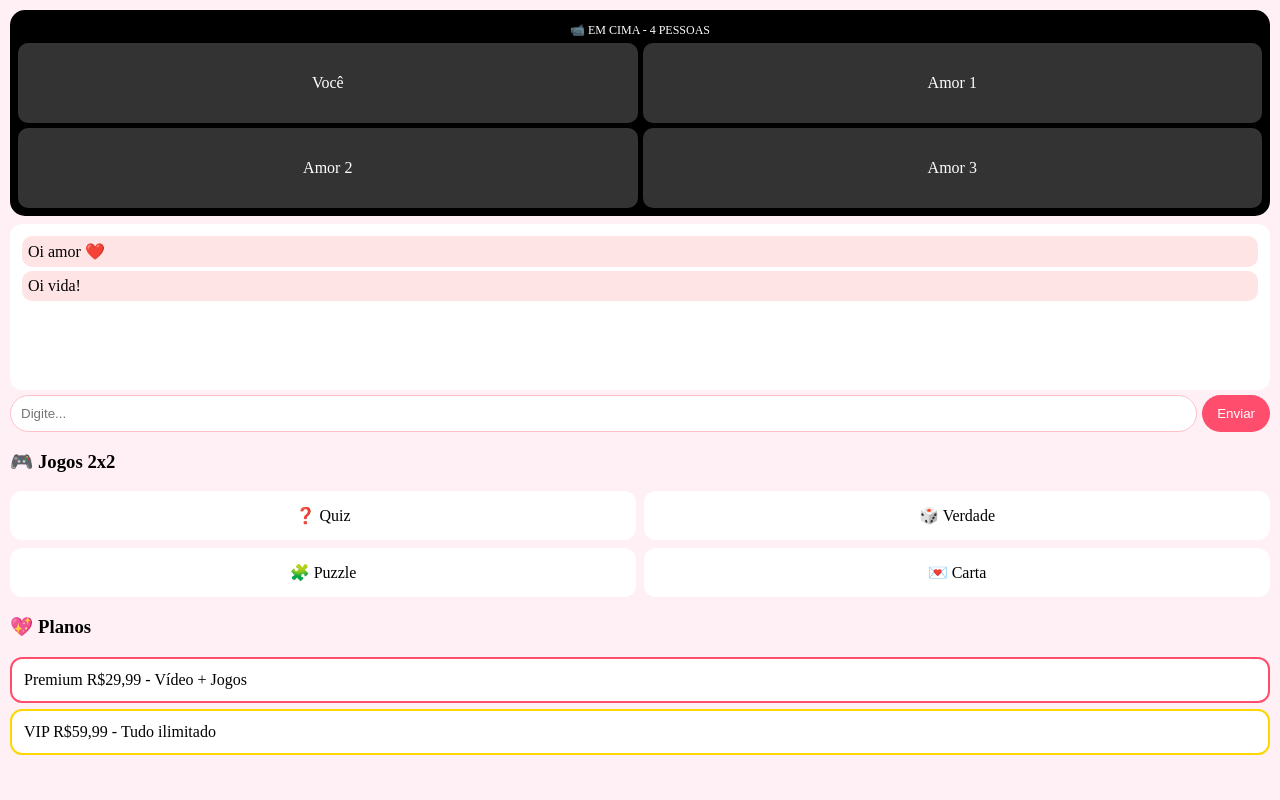
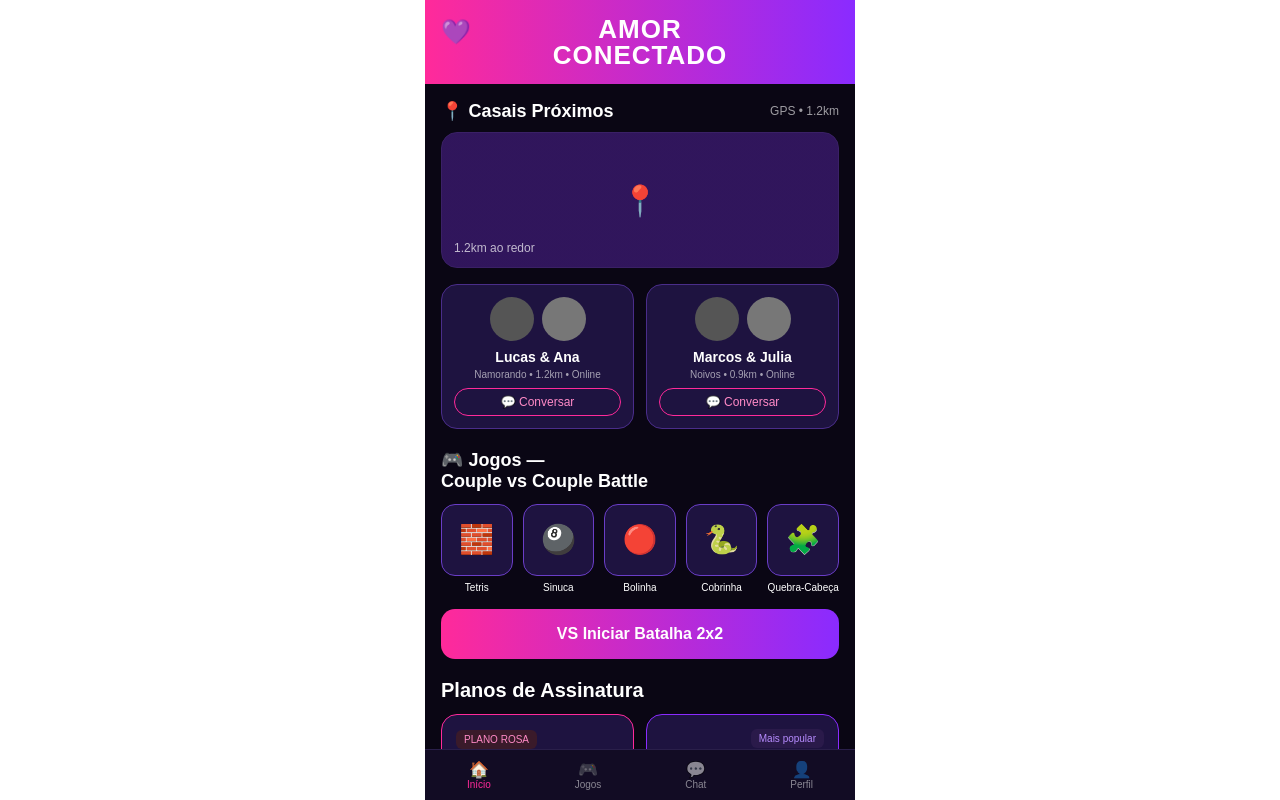
Before and after one commit to davidabelha7-svg/amor-conectado, a Next.js app: page / in a window 1280 px wide. Shown: the top 800 px of the page. Built offline with nearby package versions, Linux system fonts and the light colour scheme.

Commit message:
Update page.tsx

```diff
--- a/app/page.tsx
+++ b/app/page.tsx
@@ -1,32 +1,89 @@
-"use client"
-import { useState } from "react"
-export default function Page(){
-const [t,setT]=useState("")
-const [m,setM]=useState(["Oi amor ❤️","Oi vida!"])
-return(<div style={{background:"#fff0f5",minHeight:"100vh",padding:10}}>
-<div style={{background:"#000",borderRadius:15,padding:8}}>
-<p style={{color:"#fff",textAlign:"center",fontSize:12,margin:5}}>📹 EM CIMA - 4 PESSOAS</p>
-<div style={{display:"grid",gridTemplateColumns:"1fr 1fr",gap:5}}>
-<div style={{background:"#333",height:80,borderRadius:10,color:"#fff",display:"flex",alignItems:"center",justifyContent:"center"}}>Você</div>
-<div style={{background:"#333",height:80,borderRadius:10,color:"#fff",display:"flex",alignItems:"center",justifyContent:"center"}}>Amor 1</div>
-<div style={{background:"#333",height:80,borderRadius:10,color:"#fff",display:"flex",alignItems:"center",justifyContent:"center"}}>Amor 2</div>
-<div style={{background:"#333",height:80,borderRadius:10,color:"#fff",display:"flex",alignItems:"center",justifyContent:"center"}}>Amor 3</div>
-</div></div>
-<div style={{background:"#fff",borderRadius:12,padding:8,marginTop:8,height:150,overflow:"auto"}}>
-{m.map((x,i)=><div key={i} style={{background:"#ffe4e6",padding:6,borderRadius:10,margin:4}}>{x}</div>)}
-</div>
-<div style={{display:"flex",gap:5,marginTop:5}}>
-<input value={t} onChange={e=>setT(e.target.value)} style={{flex:1,padding:10,borderRadius:20,border:"1px solid pink"}} placeholder="Digite..." />
-<button onClick={()=>{if(t){setM([...m,t]);setT("")}}} style={{background:"#ff4d6d",color:"#fff",border:0,borderRadius:20,padding:"0 15px"}}>Enviar</button>
-</div>
-<h3>🎮 Jogos 2x2</h3>
-<div style={{display:"grid",gridTemplateColumns:"1fr 1fr",gap:8}}>
-<div style={{background:"#fff",padding:15,borderRadius:12,textAlign:"center"}}>❓ Quiz</div>
-<div style={{background:"#fff",padding:15,borderRadius:12,textAlign:"center"}}>🎲 Verdade</div>
-<div style={{background:"#fff",padding:15,borderRadius:12,textAlign:"center"}}>🧩 Puzzle</div>
-<div style={{background:"#fff",padding:15,borderRadius:12,textAlign:"center"}}>💌 Carta</div>
-</div>
-<h3>💖 Planos</h3>
-<div style={{background:"#fff",padding:12,borderRadius:12,border:"2px solid #ff4d6d",marginBottom:6}}>Premium R$29,99 - Vídeo + Jogos</div>
-<div style={{background:"#fff",padding:12,borderRadius:12,border:"2px solid gold"}}>VIP R$59,99 - Tudo ilimitado</div>
-</div>)}
+"use client";
+import { useState } from "react";
+
+export default function Page() {
+  return (
+    <div style={{background:"#0a0614", minHeight:"100vh", color:"white", fontFamily:"sans-serif", maxWidth:"430px", margin:"0 auto", paddingBottom:"90px"}}>
+      {/* HEADER */}
+      <div style={{background:"linear-gradient(90deg,#ff2a9a,#8a2bff)", padding:"16px", textAlign:"center", position:"relative"}}>
+        <div style={{position:"absolute", left:"16px", top:"18px", fontSize:"24px"}}>💜</div>
+        <h1 style={{margin:0, fontSize:"26px", fontWeight:"900", letterSpacing:"1px", lineHeight:"1"}}>AMOR<br/>CONECTADO</h1>
+      </div>
+
+      {/* CASAIS PROXIMOS */}
+      <div style={{padding:"16px"}}>
+        <div style={{display:"flex", justifyContent:"space-between", alignItems:"center", marginBottom:"10px"}}>
+          <h2 style={{margin:0, fontSize:"18px"}}>📍 Casais Próximos</h2>
+          <span style={{fontSize:"12px", opacity:0.6}}>GPS • 1.2km</span>
+        </div>
+        <div style={{background:"#1a1033", borderRadius:"16px", padding:"12px", border:"1px solid #3a2066", height:"110px", position:"relative", backgroundImage:"linear-gradient(rgba(138,43,255,0.2), rgba(138,43,255,0.2))", display:"flex", alignItems:"flex-end"}}>
+          <span style={{fontSize:"12px", opacity:0.7}}>1.2km ao redor</span>
+          <div style={{position:"absolute", left:"50%", top:"50%", transform:"translate(-50%,-50%)", fontSize:"30px"}}>📍</div>
+        </div>
+      </div>
+
+      {/* CARDS */}
+      <div style={{display:"grid", gridTemplateColumns:"1fr 1fr", gap:"12px", padding:"0 16px"}}>
+        {[
+          {nome:"Lucas & Ana", status:"Namorando • 1.2km • Online"},
+          {nome:"Marcos & Julia", status:"Noivos • 0.9km • Online"}
+        ].map((c,i)=>(
+          <div key={i} style={{background:"#1e1340", borderRadius:"16px", padding:"12px", textAlign:"center", border:"1px solid #4a2d8a"}}>
+            <div style={{display:"flex", justifyContent:"center", gap:"8px", marginBottom:"8px"}}>
+              <div style={{width:"44px", height:"44px", borderRadius:"50%", background:"#555"}}></div>
+              <div style={{width:"44px", height:"44px", borderRadius:"50%", background:"#777"}}></div>
+            </div>
+            <div style={{fontWeight:"bold", fontSize:"14px"}}>{c.nome}</div>
+            <div style={{fontSize:"10px", opacity:0.6, margin:"4px 0 8px"}}>{c.status}</div>
+            <button style={{background:"transparent", border:"1px solid #ff2a9a", color:"#ff8ac6", borderRadius:"20px", padding:"6px 14px", fontSize:"12px", width:"100%"}}>💬 Conversar</button>
+          </div>
+        ))}
+      </div>
+
+      {/* JOGOS */}
+      <div style={{padding:"20px 16px 0"}}>
+        <h2 style={{margin:"0 0 12px", fontSize:"18px"}}>🎮 Jogos —<br/>Couple vs Couple Battle</h2>
+        <div style={{display:"grid", gridTemplateColumns:"repeat(5,1fr)", gap:"10px"}}>
+          {[
+            {n:"Tetris", e:"🧱"},
+            {n:"Sinuca", e:"🎱"},
+            {n:"Bolinha", e:"🔴"},
+            {n:"Cobrinha", e:"🐍"},
+            {n:"Quebra-Cabeça", e:"🧩"},
+          ].map(j=>(
+            <div key={j.n} style={{textAlign:"center"}}>
+              <div style={{background:"#1e1340", borderRadius:"14px", aspectRatio:"1", display:"flex", alignItems:"center", justifyContent:"center", fontSize:"28px", border:"1px solid #6a3dc7"}}>{j.e}</div>
+              <div style={{fontSize:"10px", marginTop:"6px"}}>{j.n}</div>
+            </div>
+          ))}
+        </div>
+        <button style={{marginTop:"16px", width:"100%", background:"linear-gradient(90deg,#ff2a9a,#8a2bff)", border:"none", borderRadius:"14px", padding:"16px", color:"white", fontWeight:"bold", fontSize:"16px"}}>VS Iniciar Batalha 2x2</button>
+      </div>
+
+      {/* PLANOS */}
+      <div style={{padding:"20px 16px"}}>
+        <h2 style={{margin:"0 0 12px", fontSize:"20px", fontWeight:"bold"}}>Planos de Assinatura</h2>
+        <div style={{display:"grid", gridTemplateColumns:"1fr 1fr", gap:"12px"}}>
+          <div style={{border:"1px solid #ff2a9a", borderRadius:"16px", padding:"14px", background:"#1e1340"}}>
+            <div style={{background:"#3a1a2a", color:"#ff8ac6", fontSize:"10px", padding:"4px 8px", borderRadius:"6px", display:"inline-block"}}>PLANO ROSA</div>
+            <div style={{color:"#ff2a9a", fontSize:"26px", fontWeight:"900", margin:"8px 0"}}>R$29,90<span style={{fontSize:"12px"}}>/mês</span></div>
+            <div style={{fontSize:"10px", lineHeight:"1.6"}}>✓ Mensagens ilimitadas<br/>✓ Ver quem curtiu você<br/>✓ Filtros avançados</div>
+          </div>
+          <div style={{border:"1px solid #8a2bff", borderRadius:"16px", padding:"14px", background:"#1e1340"}}>
+            <div style={{background:"#2a1a4a", color:"#b78cff", fontSize:"10px", padding:"4px 8px", borderRadius:"6px", display:"inline-block", float:"right"}}>Mais popular</div>
+            <div style={{color:"#8a2bff", fontSize:"26px", fontWeight:"900", margin:"8px 0", clear:"both"}}>R$49,90<span style={{fontSize:"12px"}}>/mês</span></div>
+            <div style={{fontSize:"10px", lineHeight:"1.6"}}>✓ Boost diário<br/>✓ Batalhas exclusivas<br/>✓ Sem anúncios</div>
+          </div>
+        </div>
+      </div>
+
+      {/* MENU */}
+      <div style={{position:"fixed", bottom:0, left:"50%", transform:"translateX(-50%)", width:"100%", maxWidth:"430px", background:"#120c24", display:"flex", justifyContent:"space-around", padding:"10px 0", borderTop:"1px solid #2a1f4a"}}>
+        <div style={{textAlign:"center", color:"#ff2a9a"}}>🏠<div style={{fontSize:"10px"}}>Início</div></div>
+        <div style={{textAlign:"center", opacity:0.5}}>🎮<div style={{fontSize:"10px"}}>Jogos</div></div>
+        <div style={{textAlign:"center", opacity:0.5}}>💬<div style={{fontSize:"10px"}}>Chat</div></div>
+        <div style={{textAlign:"center", opacity:0.5}}>👤<div style={{fontSize:"10px"}}>Perfil</div></div>
+      </div>
+    </div>
+  )
+}
```
